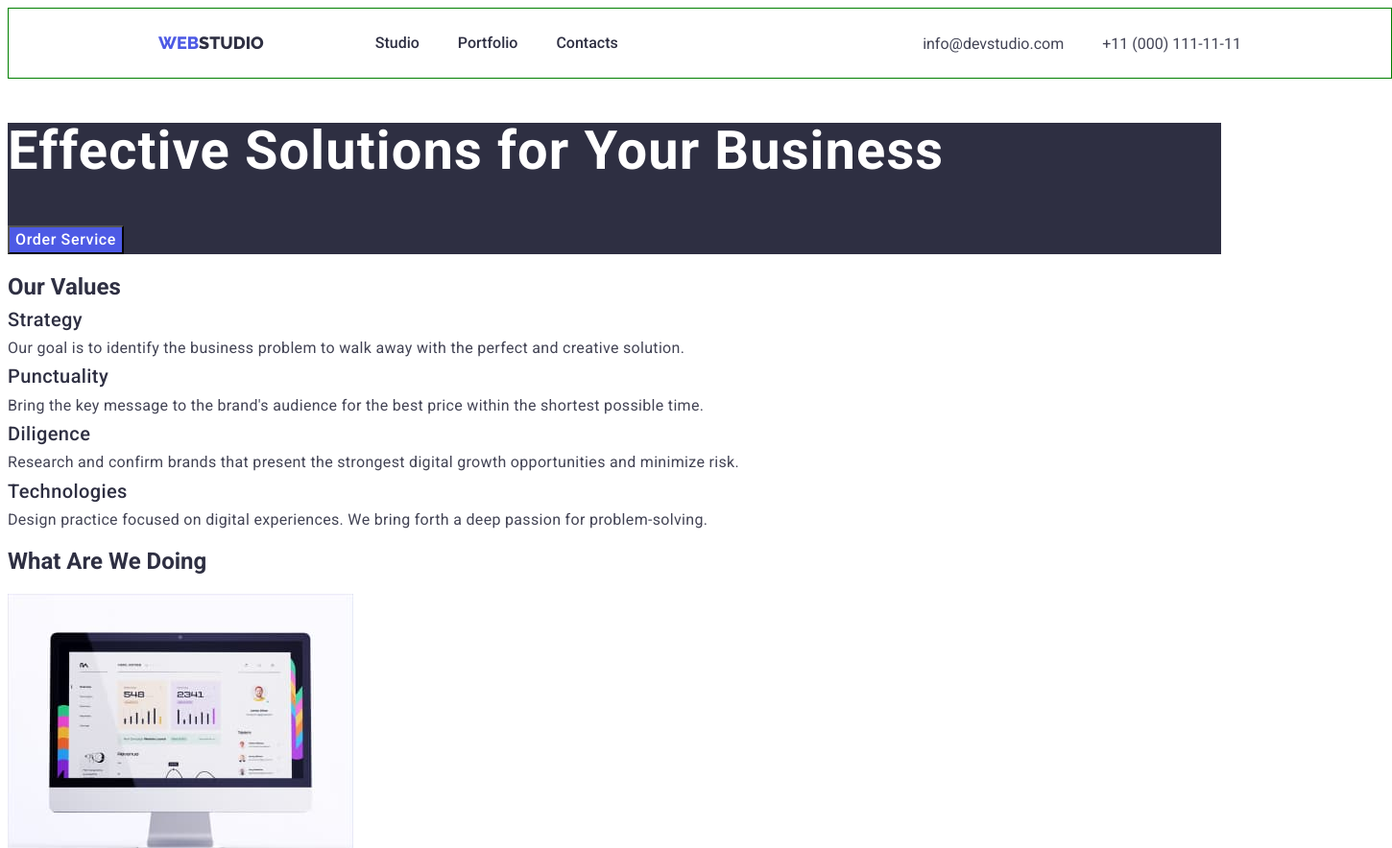
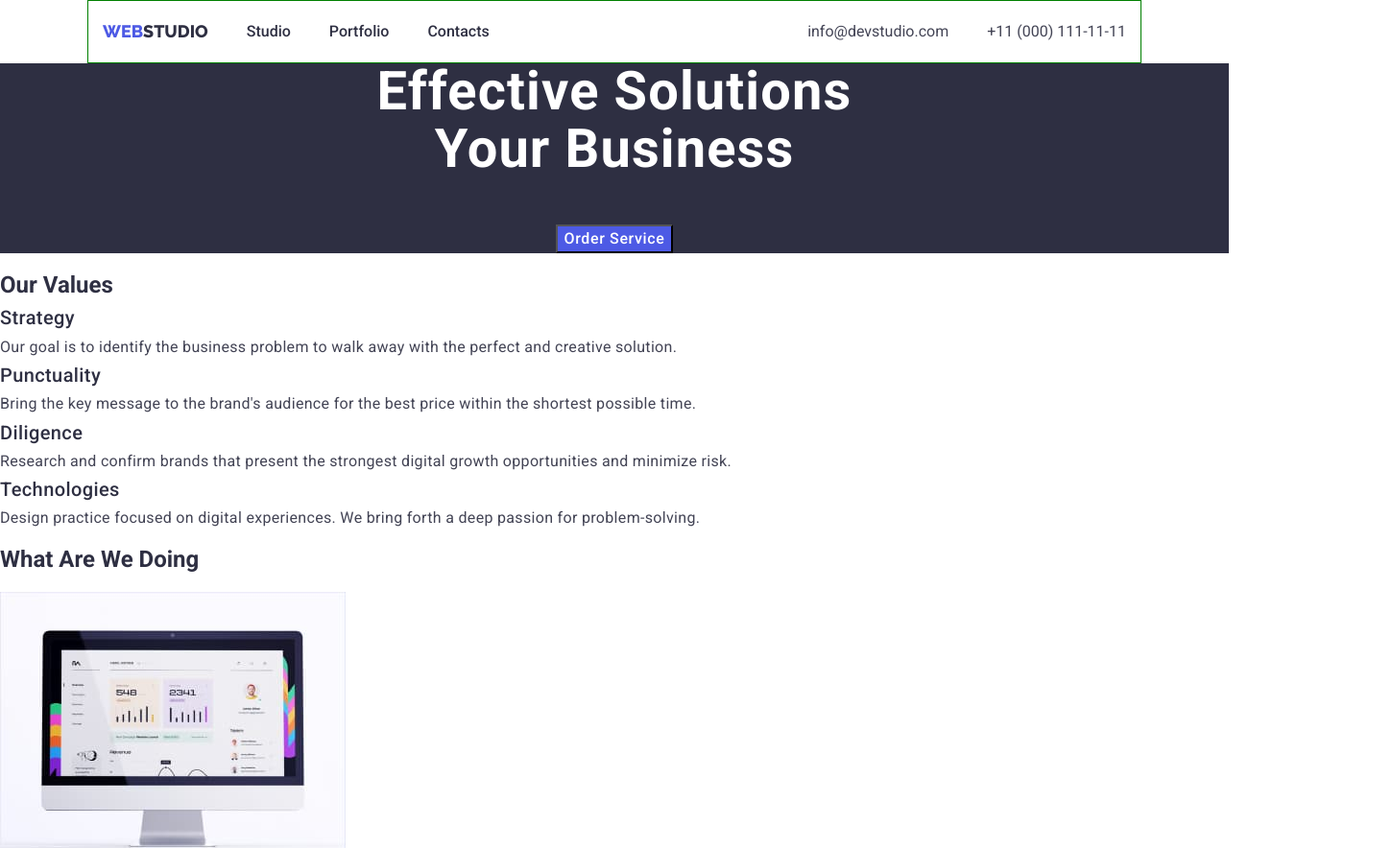
Before and after one commit to AnybodyKnows/goit-markup-hw-03, a plain HTML site: page index.html in a window 1280 px wide. Shown: the top 884 px of the page at 96% size, 1450 px wide, since content can reach past the window. Drawn offline with nearby package versions, Linux system fonts and the light colour scheme.

Commit message:
header + hero

```diff
--- a/css/styles.css
+++ b/css/styles.css
@@ -11,16 +11,30 @@
     --cloud: #F4F4FD;
 
 }
+/* ------Var----------*/
 
-
+/* ---------Утилиты */
+h1{
+    margin: 0;
+}
+*,
+*::before,
+*::after {
+    box-sizing: border-box;
+}
 .list {
     list-style: none;
     padding: 0;
     margin: 0;
 }
+
 .link {
     text-decoration: none;
 }
+/* ----------------Утилиты */
+
+
+
 
 /* -------------body and logo */
 body {
@@ -35,9 +49,12 @@ button {
 }
 
 .container{
-    width: 1440px;
-    height: 72px;
+    width: 1098px;
     border: 1px solid green;
+padding-left: 15px;
+padding-right: 15px;
+margin: 0 auto;
+
 }
 
 .logo {
@@ -62,10 +79,7 @@ button {
     align-items: center;
 }
 
-.logo {
- margin-left: 156px;
- margin-right: 76px;
-}
+
 
 .site-nav{
     display: flex;
@@ -112,9 +126,7 @@ button {
 .adress .item:not(:last-child){
     margin-right: 40px;
 }
-.adress .item:last-child {
-    margin-right: 156px;
-}
+
 
 .adress .link {
     display: block;
@@ -132,12 +144,17 @@ button {
 /* ---------------hero */
 .hero {
     background-color: var(--bgc-nav);
+    text-align: center;
+}
+.hero-box{
+    width: 500px;
 }
 .hero-title {
         font-size: 56px;
         line-height: 1.07;
         letter-spacing: 0.02em;
         color: var(--bgc-white);
+        margin-bottom: 48px;
 }
 .index-hero-btn {
     background-color: var(--iris);
--- a/index.html
+++ b/index.html
@@ -8,6 +8,13 @@
     <link
       href="https://fonts.googleapis.com/css2?family=Raleway:wght@800&family=Roboto:wght@400;500;700&display=swap"
       rel="stylesheet"
+    />
+    <link
+      rel="stylesheet"
+      href="https://cdnjs.cloudflare.com/ajax/libs/modern-normalize/1.1.0/modern-normalize.min.css"
+      integrity="sha512-wpPYUAdjBVSE4KJnH1VR1HeZfpl1ub8YT/NKx4PuQ5NmX2tKuGu6U/JRp5y+Y8XG2tV+wKQpNHVUX03MfMFn9Q=="
+      crossorigin="anonymous"
+      referrerpolicy="no-referrer"
     />
     <link rel="stylesheet" href="./css/styles.css" />
   </head>
@@ -45,9 +52,14 @@
 
     <main>
       <section class="hero">
-        <h1 class="hero-title">Effective Solutions for Your Business</h1>
+        <h1 class="hero-title">
+          Effective Solutions <br />
+          Your Business
+        </h1>
+
         <button class="index-hero-btn" type="button">Order Service</button>
       </section>
+
       <section class="section">
         <h2>Our Values</h2>
         <ul class="list">
@@ -81,6 +93,7 @@
           </li>
         </ul>
       </section>
+
       <section class="section">
         <h2 class="section-h2">What are we doing</h2>
         <ul class="list">
```
Also changed, not shown: porrtfolio.html (+7 -0 lines).
